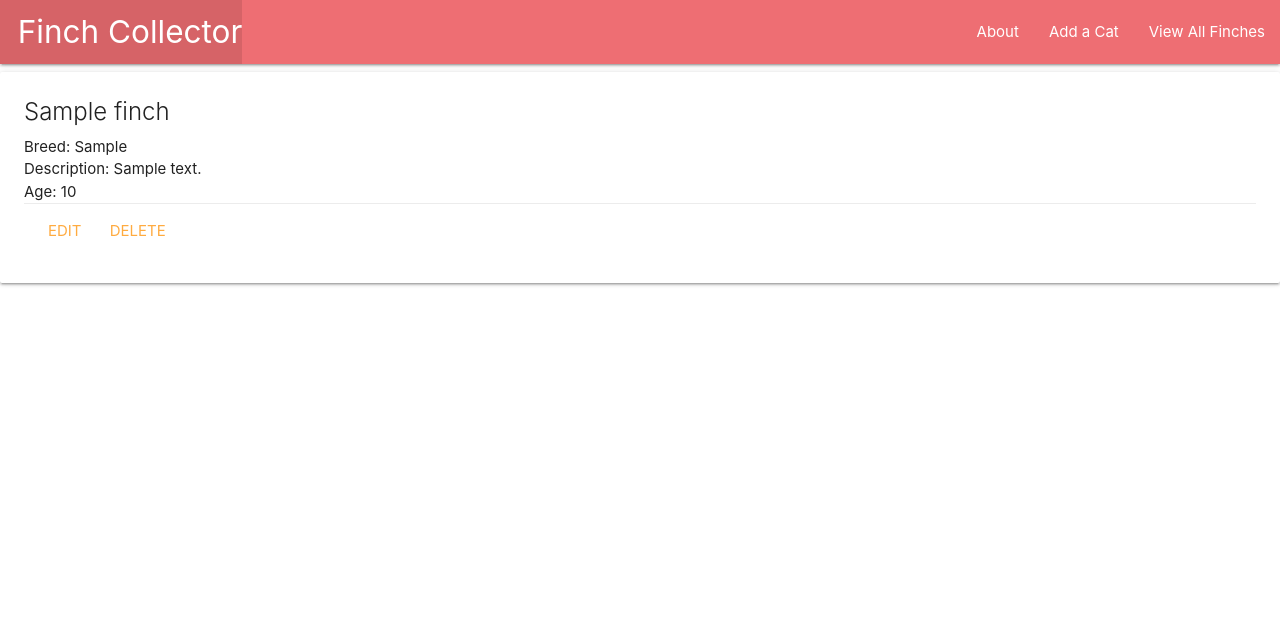
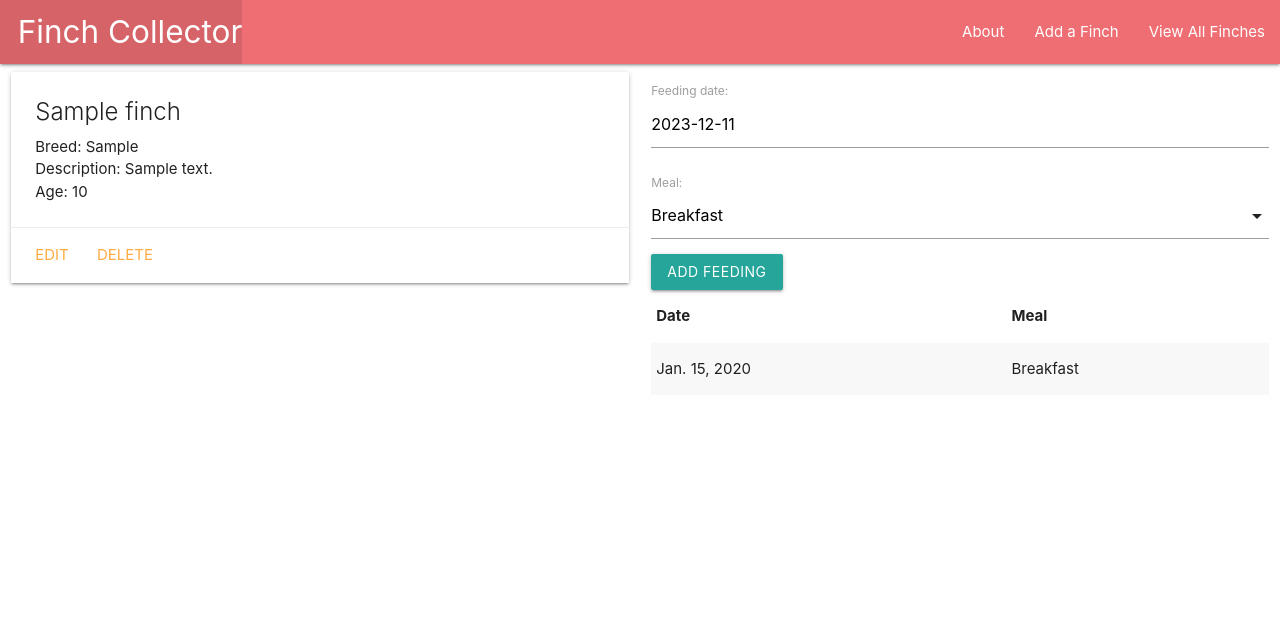
Before and after one commit to JennyZhong2022/finch-python-lab, a Django app: page /finches/1 in a window 1280 px wide. Shown: the top 635 px of the page. Run offline with Django 5.2, Linux system fonts and the light colour scheme; tables that the repository leaves empty hold one stand-in row (values such as "Sample post").

Commit message:
add feeding

```diff
--- /dev/null
+++ b/main_app/forms.py
@@ -0,0 +1,7 @@
+from .models import Feeding
+from django.forms import ModelForm
+
+class FeedingForm(ModelForm):
+  class Meta:
+    model=Feeding
+    fields=['date','meal']
--- a/main_app/models.py
+++ b/main_app/models.py
@@ -1,5 +1,11 @@
 from django.db import models
 from django.urls import reverse
+
+MEALS=(
+    ('B','Breakfast'),
+    ('L','Lunch'),
+    ('D','Dinner')
+)
 
 # Create your models here.
 class Finch(models.Model):
@@ -13,3 +19,27 @@ class Finch(models.Model):
 
   def get_absolute_url(self):
     return reverse('detail',kwargs={'finch_id':self.id})
+
+class Feeding(models.Model):
+  date=models.DateField('feeding date')
+  meal=models.CharField(
+    max_length=1,
+    # add the 'choices' field option
+       choices=MEALS,
+    # set the default value for meal to be 'B'
+       default=MEALS[0][0]
+    )
+
+# Since a Feeding belongs to a Cat, it must hold the id of the cat object it belongs to — yep, it needs a foreign key!
+# the ForeignKey field-type is used to create a one-to-many relationship.
+
+# In a one-to-many relationship, the on_delete=models.CASCADE is required. It ensures that if a Cat record is deleted, all of the child Feedings will be deleted automatically as well - thus avoiding orphan records
+  finch=models.ForeignKey(Finch, on_delete=models.CASCADE)
+
+  def __str_(self):
+    # Nice method for obtaining the friendly value of a Field.choice
+    return f'{self.get_meal_display()} on {self.date}'
+
+   # change the default sort
+  class Meta:
+    ordering = ['-date']
--- a/main_app/templates/base.html
+++ b/main_app/templates/base.html
@@ -7,6 +7,8 @@
   <title>Finch Collector</title>
   <link rel="stylesheet" href="https://cdnjs.cloudflare.com/ajax/libs/materialize/1.0.0/css/materialize.min.css">
   <link rel="stylesheet" type="text/css" href="{% static 'css/style.css' %}">
+  <script src="https://cdnjs.cloudflare.com/ajax/libs/materialize/1.0.0/js/materialize.min.js"></script>
+
 
 </head>
 <body>
@@ -22,7 +24,7 @@
         <ul class="right">
           <li><a href="{% url 'about' %}">About</a></li>
           <!-- <li><a href="/about">About</a></li> -->
-          <li><a href="{% url 'finches_create' %}">Add a Cat</a></li>
+          <li><a href="{% url 'finches_create' %}">Add a Finch</a></li>
           <li><a href="{% url 'index' %}">View All Finches</a></li>
           <!-- <li><a href="/finches">View All Finches</a></li> -->
         </ul>
--- a/main_app/templates/finches/detail.html
+++ b/main_app/templates/finches/detail.html
@@ -1,6 +1,8 @@
 {% extends 'base.html' %}
 
 {% block content %}
+<div class="row">
+  <div class="col s6">
 <div class="card">
 <div class="card-content">
   <span class="card-title">{{ finch.name }}</span>
@@ -11,11 +13,52 @@
   {% else %}
     <p>Age: Baby</p>
   {% endif %}
-
+</div>
   <div class="card-action">
     <a href="{% url 'finches_update' finch.id %}">Edit</a>
     <a href="{% url 'finches_delete' finch.id %}">Delete</a>
   </div>
 </div>
 </div>
+
+
+<div class="col s6">
+
+  <form action="{% url 'add_feeding' finch.id %}" method="POST" >
+    {%csrf_token%}
+    {{feeding_form.as_p}}
+    <input type="submit" class="btn" value="Add Feeding">
+  </form>
+
+  <table class="striped">
+    <thead>
+      <tr><th>Date</th><th>Meal</th></tr>
+    </thead>
+    <tbody>
+      {% for feeding in finch.feeding_set.all %}
+        <tr>
+          <td>{{feeding.date}}</td>
+          <td>{{feeding.get_meal_display}}</td>
+        </tr>
+      {% endfor %}
+    </tbody>
+  </table>
+</div>
+
+</div>
+
+
+<script>
+ const dateEl=document.getElementById('id_date')
+ M.Datepicker.init(dateEl, {
+    format: 'yyyy-mm-dd',
+    defaultDate: new Date(),
+    setDefaultDate: true,
+    // autoClose: true
+  });
+
+  const selectEl = document.getElementById('id_meal');
+  M.FormSelect.init(selectEl);
+</script>
+
 {% endblock %}
--- a/main_app/urls.py
+++ b/main_app/urls.py
@@ -10,5 +10,10 @@ urlpatterns=[
   path('finches/create', views.FinchCreate.as_view(), name='finches_create'),
   # pk=finch_id
   path('finches/<int:pk>/update', views.FinchUpdate.as_view(), name='finches_update'),
-  path('finches/<int:pk>/delete', views.FinchDelete.as_view(), name='finches_delete')
+  path('finches/<int:pk>/delete', views.FinchDelete.as_view(), name='finches_delete'),
+  path('finches/<int:finch_id>',views.finches_detail, name='detail'),
+  path('finches/<int:finch_id>/add_feeding',views.add_feeding, name='add_feeding')
+
+
+
 ]
--- a/main_app/views.py
+++ b/main_app/views.py
@@ -1,6 +1,7 @@
-from django.shortcuts import render
+from django.shortcuts import render,redirect
 from django.views.generic.edit import CreateView,UpdateView,DeleteView
 from .models import Finch
+from .forms import FeedingForm
 
 # Create your views here.
 def home(request):
@@ -17,9 +18,22 @@ def finches_index(request):
 
 def finches_detail(request,finch_id):
     finch=Finch.objects.get(id=finch_id)
+    feeding_form=FeedingForm()
     return render(request,'finches/detail.html',{
-      'finch':finch
+      'finch':finch,
+      'feeding_form': feeding_form
     })
+
+def add_feeding(request,finch_id):
+  #   # create a ModelForm instance using the data in request.POST
+  form=FeedingForm(request.POST)
+
+  if form.is_valid():
+    # After ensuring that the form contains valid data, we save the form with the commit=False option, which returns an in-memory model object so that we can assign the finch_id before actually saving to the database.
+    new_feeding=form.save(commit=False)
+    new_feeding.finch_id=finch_id
+    new_feeding.save()
+  return redirect('detail',finch_id=finch_id)
 
 class FinchCreate(CreateView):
   model=Finch
```
Also changed, not shown: main_app/admin.py (+5 -2 lines), main_app/migrations/0002_feeding.py (added), main_app/migrations/0003_rename_cat_feeding_finch_alter_feeding_date.py (added).
